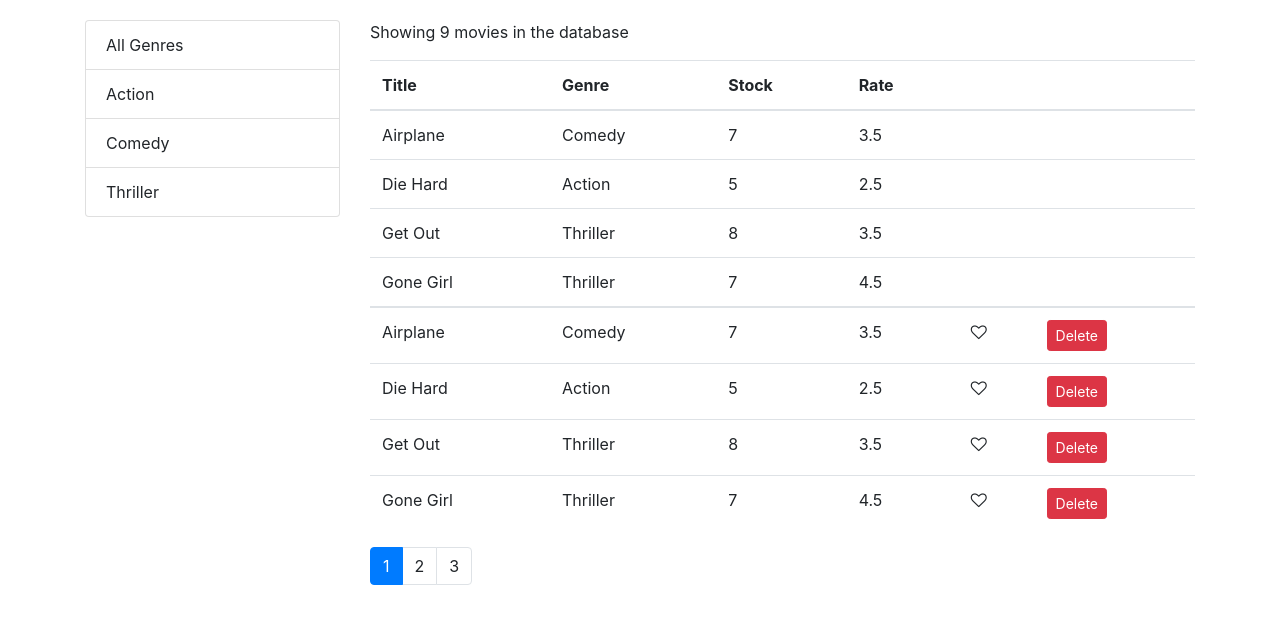
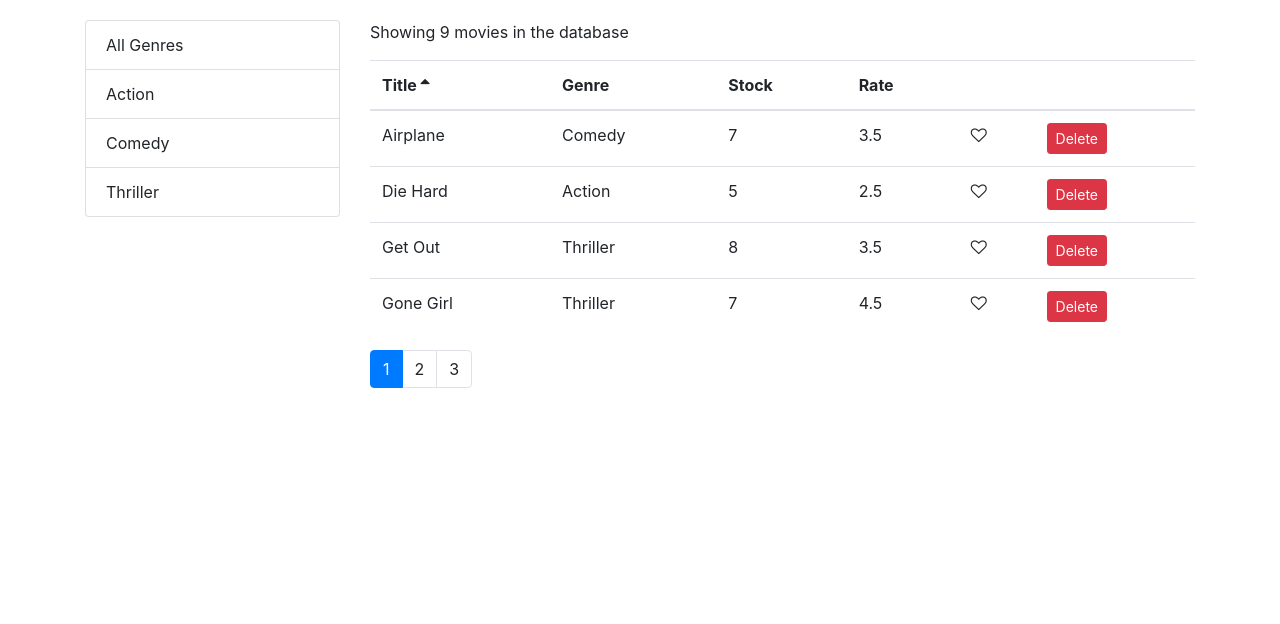
Before and after one commit to Crispas95/React_Genesis, a React (Create React App) app: page /movies in a window 1280 px wide. Shown: the top 624 px of the page. Built offline with nearby package versions, Linux system fonts and the light colour scheme.

Commit message:
pagination

```diff
--- a/package.json
+++ b/package.json
@@ -13,6 +13,7 @@
     "react": "^18.2.0",
     "react-dom": "^18.2.0",
     "react-icons": "^4.7.1",
+    "react-router-dom": "^4.3.1",
     "react-scripts": "5.0.1",
     "web-vitals": "^2.1.4"
   },
--- a/src/componets/common/listGroup.jsx
+++ b/src/componets/common/listGroup.jsx
@@ -14,7 +14,7 @@
               <li onClick={()=>onItemSelect(item)}
                key={item[valueProperty]}
                className={ item === selectedItem ? "list-group-item active" : "list-group-item"}>
-                {item[textProperty]}
+               {item[textProperty]}
               </li>
         ))}
 
--- /dev/null
+++ b/src/componets/common/table.jsx
@@ -0,0 +1,14 @@
+import React from 'react';
+import TableHeader from './tableHeader';
+import TableBody from './tableBody';
+
+const Table = ({ columns, sortColumn, onSort,data}) => {
+    return (
+        <table className="table">
+        <TableHeader columns={columns} sortColumn={sortColumn} onSort={onSort} />
+        <TableBody columns={columns} data={data}/>
+</table>
+     );
+}
+
+export default Table;
--- a/src/componets/common/tableBody.jsx
+++ b/src/componets/common/tableBody.jsx
@@ -2,14 +2,25 @@
 import _ from 'lodash';
 
 class TableBody extends Component {
+    renderCell =(item, column)=>{
+        if(column.content) return column.content(item);
+
+
+       return _.get(item,column.path);
+    };
+
+    createKey = (item,column)=>{
+        return item._id + (column.path) || column.key
+    }
     render() {
        const { data,columns } = this.props;
+
 
         return(
         <tbody>
             {data.map(item => (
-            <tr>
-                {columns.map(column => <td>{_.get(item,column.path)}</td>)}
+            <tr key={item._id}>
+                {columns.map(column => <td key={this.createKey(item, column)}>{this.renderCell(item, column)}</td>)}
             </tr>))}
 
         </tbody>);
--- a/src/componets/common/tableHeader.jsx
+++ b/src/componets/common/tableHeader.jsx
@@ -11,11 +11,27 @@
         }
         this.props.onSort(sortColumn);
     };
+
+    renderSortIcon = column =>{
+        const { sortColumn } = this.props
+        if (column.path !== sortColumn.path) return null;
+        if(sortColumn.order ==='asc') return <i className="fa fa-sort-asc"></i>
+
+        return <i className="fa fa-sort-desc"></i>;
+    }
+
+
     render() {
         return <thead>
             <tr>
                 { this.props.columns.map(column => (
-                <th key={column.path || column.key} onClick={()=>this.raiseSort(column.path)}>{column.label}</th>
+
+                <th
+                className="clickable"
+                key={column.path || column.key}
+                onClick={()=>this.raiseSort(column.path)}>
+                {column.label} {this.renderSortIcon(column)}
+                    </th>
                 ))}
             </tr>
         </thead>;
--- a/src/componets/movies.jsx
+++ b/src/componets/movies.jsx
@@ -51,16 +51,12 @@
 
      };
 
-    render() {
-        const {length: count} = this.state.movies;
+     getPagedData =()=>{
       const {pageSize,
          currentPage,
          sortColumn,
          selectedGenre,
          movies: allMovies} = this.state;
-
-        if(count === 0)
-        return <p>There are no movies in the database.</p>
 
       const filtered = selectedGenre && selectedGenre._id
          ? allMovies.filter(m => m.genre._id === selectedGenre._id)
@@ -69,6 +65,17 @@
          const sorted= _.orderBy(filtered,[sortColumn.path],[sortColumn.order]);
 
         const movies = paginate(sorted,currentPage,pageSize);
+
+        return {totalCount: filtered.length, data: movies};
+     }
+
+    render() {
+        const {length: count} = this.state.movies;
+        const {pageSize,currentPage,sortColumn} = this.state;
+
+        if(count === 0) return <p>There are no movies in the database.</p>
+
+        const {totalCount, data: movies} = this.getPagedData();
 
         return (
             <div className='row'>
@@ -80,7 +87,7 @@
                     />
                 </div>
                 <div className="col">
-                <p>Showing {filtered.length} movies in the database</p>
+                <p>Showing {totalCount} movies in the database</p>
              <MoviesTable
                 movies={movies}
                 sortColumn={sortColumn}
@@ -89,7 +96,7 @@
                 onSort={this.handleSort}
             />
         <Pagination
-        itemsCount={filtered.length}
+        itemsCount={totalCount}
         pageSize= {pageSize}
         currentPage={currentPage}
         onPageChange={this.handlePageChange}
--- a/src/componets/moviesTable.jsx
+++ b/src/componets/moviesTable.jsx
@@ -1,7 +1,6 @@
 import React, { Component } from 'react';
-import TableHeader from './common/tableHeader';
 import Like from './common/like';
-import TableBody from './common/tableBody';
+import Table from './common/table';
 
 
 class MoviesTable extends Component {
@@ -10,43 +9,18 @@
     {path: 'genre.name',label: 'Genre'},
     {path: 'numberInStock',label: 'Stock'},
     {path: 'dailyRentalRate',label: 'Rate'},
-    {key: "like", content: <Like />},
-    {key: "delete"}
-]
+    {key: "like", content: movie => <Like liked={movie.liked} onClick={() => this.props.onLike(movie)}/>},
+    {key: "delete", content : movie => <button
+    onClick={() => this.props.onDelete(movie)} className='btn btn-danger btn-sm'
+    >Delete</button>}
+];
 
     render() {
-        const {movies, onDelete, onLike,onSort,sortColumn} = this.props;
+        const {movies,onSort,sortColumn} = this.props;
 
         return (
-        <table className="table">
-            <TableHeader
-            columns={this.columns}
-            sortColumn={sortColumn}
-            onSort={onSort} />
-
-            <TableBody columns={this.columns} data={movies}/>
-
-        { <tbody>
-            {movies.map(movie =>(
-            <tr key={movie._id}>
-                <td>{movie.title}</td>
-                <td>{movie.genre.name}</td>
-                <td>{movie.numberInStock}</td>
-                <td>{movie.dailyRentalRate}</td>
-                <td>
-                    <Like liked={movie.liked}
-                     onClick={() => onLike(movie)}/>
-                </td>
-                { <td>
-                    <button
-                     onClick={() =>onDelete(movie)}
-                     className='btn btn-danger btn-sm'
-                     >Delete</button>
-                </td> }
-            </tr>))}
-
-        </tbody> }
-    </table>  );
+            <Table columns={this.columns} data={movies} sortColumn={sortColumn} onSort={onSort} />
+        );
         return;
     }
 }
--- a/src/index.css
+++ b/src/index.css
@@ -12,3 +12,6 @@
   font-family: source-code-pro, Menlo, Monaco, Consolas, 'Courier New',
     monospace;
 }
+.clickable {
+  cursor: pointer;
+}
--- a/src/index.js
+++ b/src/index.js
@@ -1,5 +1,6 @@
 import React from 'react';
 import ReactDOM from 'react-dom/client';
+import { BrowserRouter } from 'react-router-dom';
 import './index.css';
 import App from './App';
 import reportWebVitals from './reportWebVitals';
```
Also changed, not shown: 1 other file (tests, documents, lock files or other folders). Lines whose indentation alone changed are shown as unchanged.
